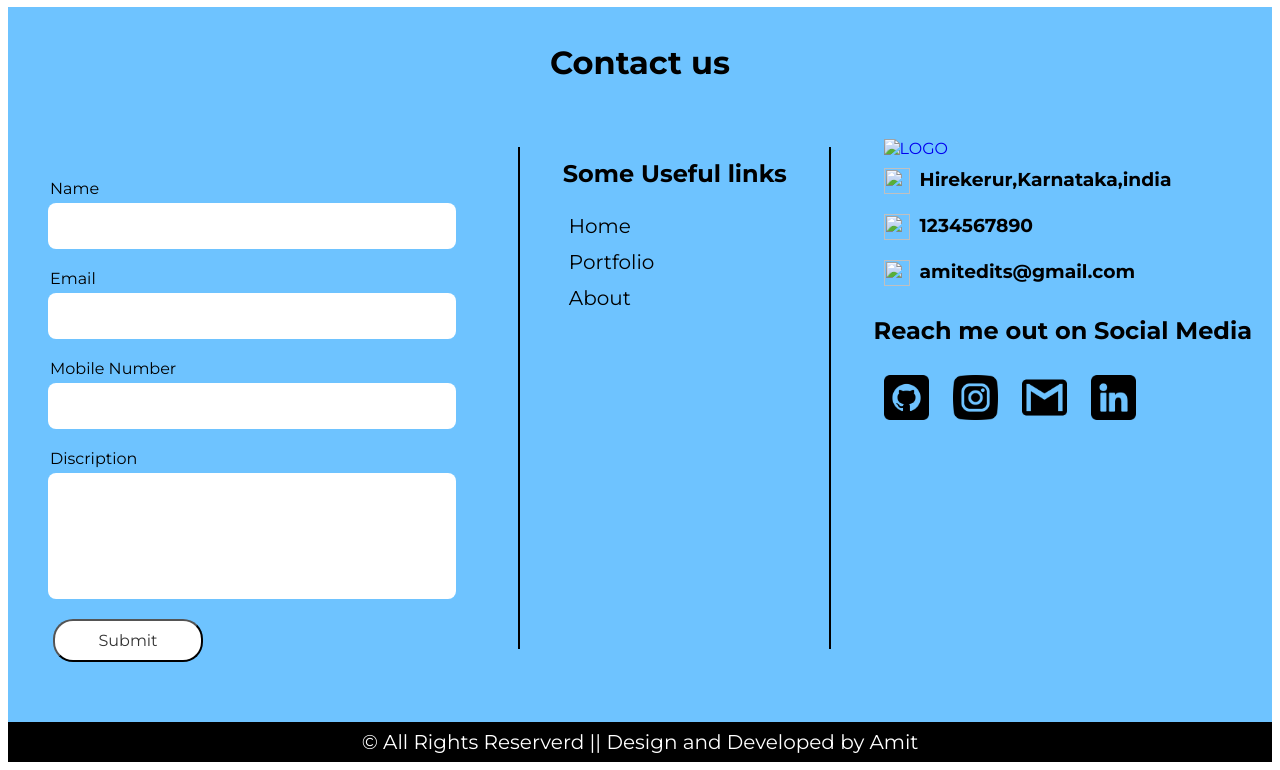
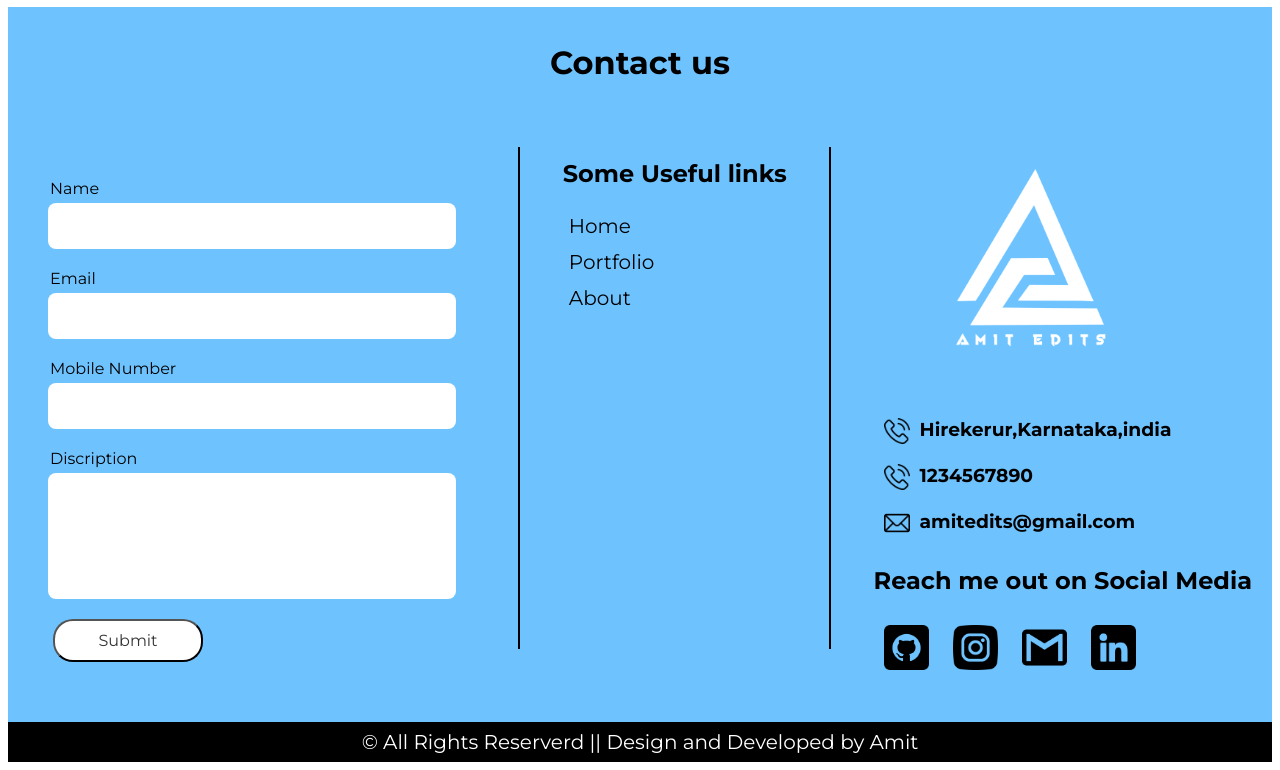
Before and after one commit to Amit-Bongale/portfolio-website, a plain HTML site: page index.html in a window 1280 px wide. Shown: the part 4327-5097 px from the top of the page. Drawn offline with Linux system fonts and the light colour scheme; the site is published under a folder, as on GitHub Pages, so addresses that start at the root find nothing.

Commit message:
Updated index.html

```diff
--- a/index.html
+++ b/index.html
@@ -244,18 +244,18 @@
                 <hr class="verticalline">
 
                 <div class="socialmedia">
-                    <a href="index.html"><img id="Logo" src="/img/logowhite.png" alt="LOGO"></a>
+                    <a href="index.html"><img id="Logo" src="./img/logowhite.png" alt="LOGO"></a>
 
                     <div class="cont-details">
-                        <img class="contact-icons" src="/img/icons/phone-call.png" alt="">
+                        <img class="contact-icons" src="./img/icons/phone-call.png" alt="">
                         <h3>Hirekerur,Karnataka,india</h3>
                     </div>
                     <div class="cont-details">
-                        <img class="contact-icons" src="/img/icons/phone-call.png" alt="">
+                        <img class="contact-icons" src="./img/icons/phone-call.png" alt="">
                         <h3>1234567890</h3>
                     </div>
                     <div class="cont-details">
-                        <img  class="contact-icons" src="/img/icons/mail.png" alt="">
+                        <img  class="contact-icons" src="./img/icons/mail.png" alt="">
                         <h3>amitedits@gmail.com</h3>
                     </div>
 
```
